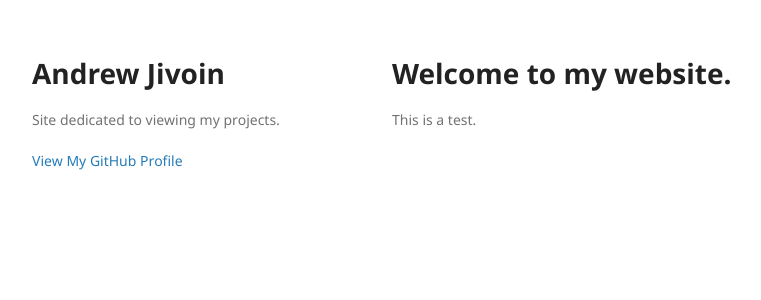
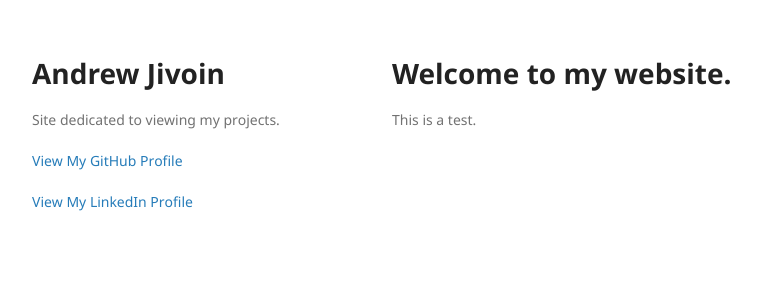
Before and after one commit to ajivoin/ajivoin.github.io, a Jekyll site: the page built from index.md, in a window 1280 px wide. Shown: the top 300 px of the page, without its empty margins (178-939 px from the left). Built offline with Jekyll 4.4.1, drawn with Linux system fonts in a browser that asks for light colours; our own code applies the rules of GitHub Pages for plain Markdown files; part of the change alters nothing that is shown.

Commit message:
Adds LinkedIn

```diff
--- a/_config.yml
+++ b/_config.yml
@@ -1,4 +1,4 @@
 title: Andrew Jivoin
 description: Site dedicated to viewing my projects.
-google_analytics:
 theme: jekyll-theme-minimal
+url-linkedin: https://www.linkedin.com/in/jivoin/
--- a/_layouts/default.html
+++ b/_layouts/default.html
@@ -24,7 +24,7 @@
         {% if site.github.is_user_page %}
           <p class="view"><a href="{{ site.github.owner_url }}">View My GitHub Profile</a></p>
         {% endif %}
-
+        <p class="view"><a href="{{ site.url-linkedin }}">View My LinkedIn Profile</a></p>
       </header>
       <section>
 
```
